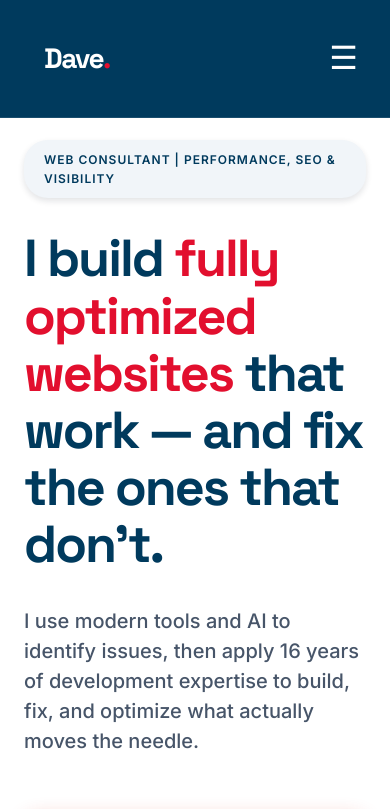
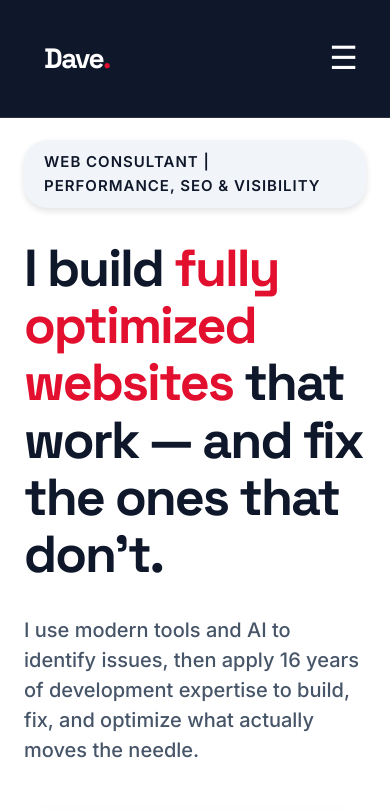
Before and after one commit to davecummings-zz/davecummings-site, a plain HTML site: page index.html in a window 390 px wide. Shown: the top 809 px of the page. Drawn offline with Linux system fonts and the light colour scheme.

Commit message:
Style updates

```diff
--- a/index.html
+++ b/index.html
@@ -145,7 +145,7 @@
 
         :root {
             /* Primary */
-            --midnight: #003A5D;
+            --midnight: #0F172A;
             --slate: #475569;
             --pearl: #F8FAFC;
 
@@ -179,7 +179,7 @@
             top: 0;
             left: 0;
             right: 0;
-            background: #003A5D;
+            background: var(--midnight);
             padding: 28px 48px;
             z-index: 1000;
             border-bottom: 1px solid rgba(255, 255, 255, 0.1);
@@ -682,10 +682,6 @@
                 padding: 140px 24px 80px;
             }
 
-            .hero .hero-label {
-                font-size: 12px;
-            }
-
             .hero h1 {
                 font-size: 52px;
             }
```
Also changed, not shown: about.html (+2 -2 lines), contact.html (+2 -2 lines).
